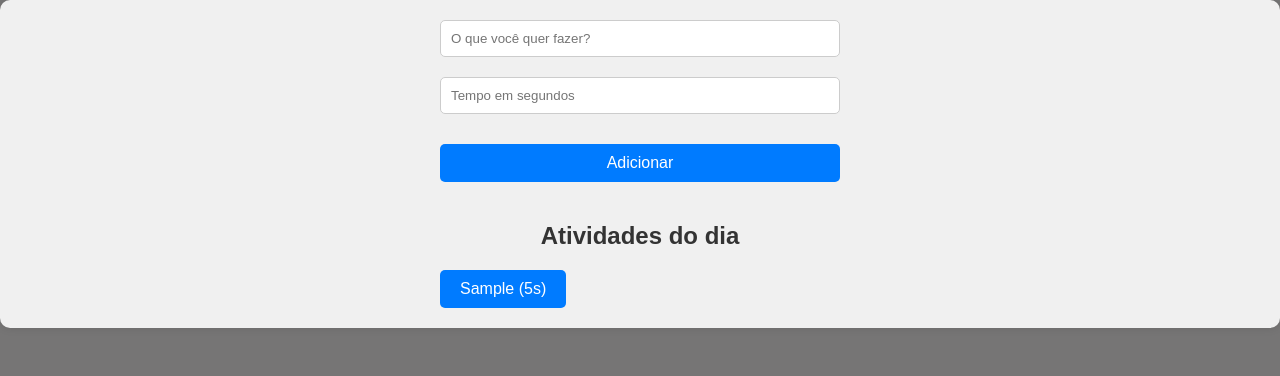
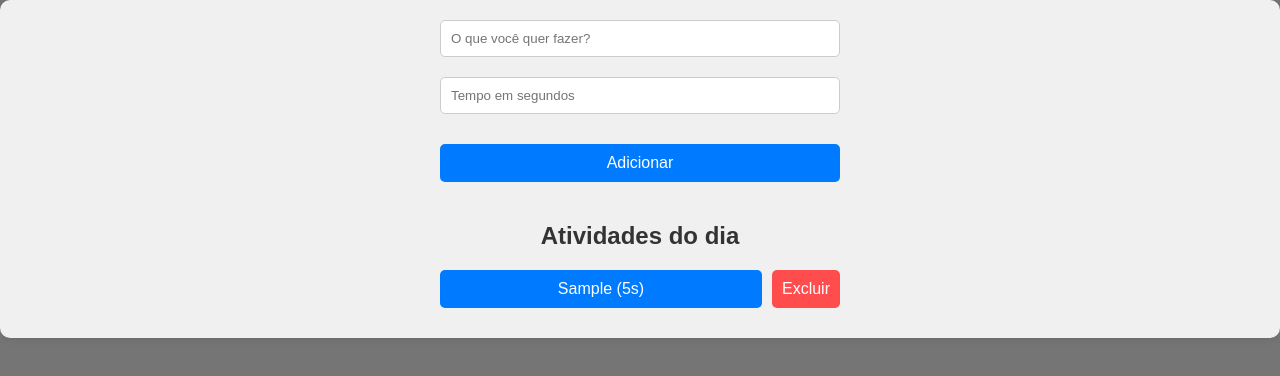
Before and after one commit to Churima/ProjetoABP, a React (Vite) app: page /cronometro in a window 1280 px wide. Both pictures are taken after typing "Sample", "5" into the empty fields and a click on the button "Adicionar". Shown: the top 376 px of the page. Built offline with nearby package versions, Linux system fonts and the light colour scheme.

Commit message:
Adicionado botão de exclusão para as atividades
Antes só era possivel cadastrar as atividades, agora é possivel exclui-las

```diff
--- a/src/Cronometro.css
+++ b/src/Cronometro.css
@@ -3,8 +3,8 @@
   flex-direction: column;
   align-items: center;
   gap: 20px;
-    background-color: #f0f0f0; /* Cor de fundo mais clara */
-    color: #333; /* Cor do texto mais escura */
+  background-color: #f0f0f0;
+  color: #333;
   padding: 20px;
   border-radius: 10px;
   box-shadow: 0 0 10px rgba(0, 0, 0, 0.1);
@@ -47,19 +47,41 @@
   margin-bottom: 10px;
 }
 
-  .activities-list div {
+.activity-item {
+  display: flex;
+  align-items: center;
+  justify-content: space-between;
+  margin-bottom: 10px;
+}
+
+.activity-button {
   cursor: pointer;
   padding: 10px;
   background-color: #007bff;
   color: white;
-    margin: 5px 0;
+  border: none;
   border-radius: 5px;
   text-align: center;
   transition: background-color 0.3s;
+  flex-grow: 1;
+  margin-right: 10px;
 }
 
-  .activities-list div:hover {
+.activity-button:hover {
   background-color: #0056b3;
+}
+
+.delete-button {
+  padding: 10px;
+  background-color: #ff4d4d;
+  color: white;
+  border: none;
+  border-radius: 5px;
+  cursor: pointer;
+}
+
+.delete-button:hover {
+  background-color: #cc0000;
 }
 
 .cronometro {
@@ -104,7 +126,7 @@
   cursor: auto;
 }
 
-  @media screen and (min-width:1280px) {
+@media screen and (min-width: 1280px) {
   .relogioWrapper {
       font-size: 15rem;
   }
--- a/src/Cronometro.jsx
+++ b/src/Cronometro.jsx
@@ -1,5 +1,5 @@
 import React, { useState, useEffect } from 'react';
-import './Cronometro.css'; // Certifique-se de que o caminho está correto
+import './Cronometro.css';
 
 function Cronometro() {
   const [activities, setActivities] = useState([]);
@@ -37,6 +37,15 @@ function Cronometro() {
     setRemainingTime(parseInt(activity.time, 10));
   };
 
+  const deleteActivity = (index) => {
+    setActivities(activities.filter((_, i) => i !== index));
+    if (selectedActivity === activities[index]) {
+      setSelectedActivity(null);
+      setIsRunning(false);
+      setRemainingTime(null);
+    }
+  };
+
   const startTimer = () => {
     if (remainingTime > 0) {
       setIsRunning(true);
@@ -71,13 +80,12 @@ function Cronometro() {
       <div className="activities-list">
         <h2>Atividades do dia</h2>
         {activities.map((activity, index) => (
-          <button
-            key={index}
-            onClick={() => selectActivity(activity)}
-            className="activity-button"
-          >
-            {activity.name} ({formatTime(activity.time)})
-          </button>
+          <div key={index} className="activity-item">
+            <button onClick={() => selectActivity(activity)} className="activity-button">
+              {activity.name} ({formatTime(activity.time)})
+            </button>
+            <button onClick={() => deleteActivity(index)} className="delete-button">Excluir</button>
+          </div>
         ))}
       </div>
       {selectedActivity && (
--- a/src/Log.css
+++ b/src/Log.css
@@ -3,8 +3,8 @@ body, html {
   padding: 0;
   box-sizing: border-box;
   font-family: Arial, sans-serif;
-  background-color: #767575; /* Cor de fundo clara para melhor visualização */
-  height: 100%; /* Garante que o corpo ocupe toda a altura da janela */
+  background-color: #767575;
+  height: 100%;
 }
 
 .container {
--- a/src/SignUp.jsx
+++ b/src/SignUp.jsx
@@ -10,12 +10,12 @@ function SignUp() {
 
   const handleSignUp = () => {
     if (password === confirmPassword && name.trim() && password.trim()) {
-      // Salvar a conta no localStorage
+
       const newUser = { name, password };
       localStorage.setItem('lastUser', JSON.stringify(newUser));
 
       console.log('Registro realizado com sucesso!');
-      // Navegar para a página de login
+
       alert('Conta criada chefia!');
       navigate('/');
     } else {
```
Lines whose indentation alone changed are shown as unchanged.
